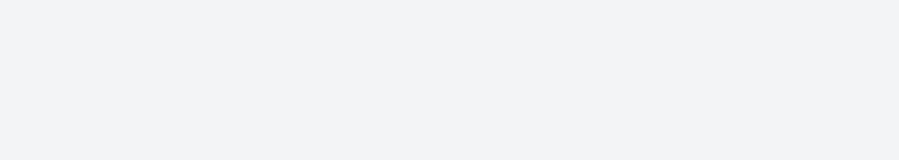
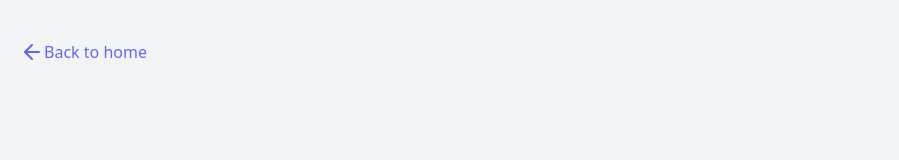
Before and after one commit to abhishek-Roy22/YouTube-replica-frontend, a React (Vite) app: page /login in a window 1280 px wide. Shown: the top 160 px of the page, without its empty margins (0-899 px from the left). Built offline with nearby package versions, Linux system fonts and the light colour scheme.

Commit message:
Added functionality to move back to home from login/signup page

```diff
--- a/src/components/Header.jsx
+++ b/src/components/Header.jsx
@@ -30,7 +30,7 @@ const Header = ({ onClick }) => {
         <div className="hidden md:flex space-x-4">
           <Link
             to="/login"
-            className="flex items-center border border-sky-500 py-2 px-3 bg-sky-300 gap-1 rounded-2xl cursor-pointer"
+            className="flex items-center border border-indigo-500 py-2 px-3 bg-transparent gap-1 rounded-2xl cursor-pointer hover:bg-indigo-300 text-slate-100 hover:text-slate-800"
           >
             <CircleUserRound />
             <span>Sign in</span>
--- a/src/pages/Login.jsx
+++ b/src/pages/Login.jsx
@@ -1,5 +1,6 @@
+import { ArrowLeft } from 'lucide-react';
 import { useState } from 'react';
-import { Link } from 'react-router-dom';
+import { Link, useNavigate } from 'react-router-dom';
 import { ToastContainer, toast } from 'react-toastify';
 
 const Login = () => {
@@ -8,6 +9,8 @@ const Login = () => {
     email: '',
     password: '',
   });
+
+  const navigate = useNavigate();
 
   const validateForm = () => {
     const newError = {};
@@ -55,6 +58,13 @@ const Login = () => {
   return (
     <>
       <div className="flex flex-col items-center justify-center min-h-screen bg-gray-100 dark:bg-gray-900">
+        <button
+          onClick={() => navigate('/')}
+          className="border-none outline-none text-indigo-500 flex items-center fixed top-10 left-5"
+        >
+          <ArrowLeft />
+          <span>Back to home</span>
+        </button>
         <div className="w-full max-w-md p-8 space-y-6 bg-white dark:bg-gray-800 rounded shadow-md">
           <h2 className="text-2xl font-bold text-center text-gray-900 dark:text-gray-100">
             Login
--- a/src/pages/Signup.jsx
+++ b/src/pages/Signup.jsx
@@ -1,5 +1,6 @@
+import { ArrowLeft } from 'lucide-react';
 import { useState } from 'react';
-import { Link } from 'react-router-dom';
+import { Link, useNavigate } from 'react-router-dom';
 import { ToastContainer, toast } from 'react-toastify';
 
 const Signup = () => {
@@ -10,6 +11,8 @@ const Signup = () => {
     password: '',
     confirm_password: '',
   });
+
+  const navigate = useNavigate();
 
   function formValidation() {
     const newError = {};
@@ -65,6 +68,13 @@ const Signup = () => {
 
   return (
     <div className="flex flex-col items-center justify-center min-h-screen bg-gray-100 dark:bg-gray-900">
+      <button
+        onClick={() => navigate('/')}
+        className="border-none outline-none text-indigo-500 flex items-center fixed top-10 left-5"
+      >
+        <ArrowLeft />
+        <span>Back to home</span>
+      </button>
       <div className="w-full max-w-md p-8 space-y-6 bg-white dark:bg-gray-800 rounded shadow-md">
         <h2 className="text-2xl font-bold text-center text-gray-900 dark:text-gray-100">
           Register
```
